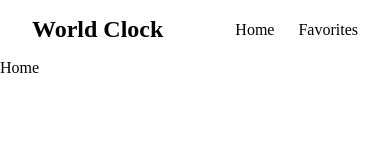
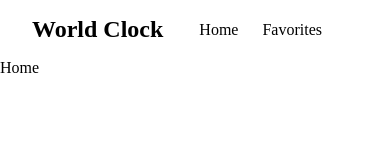
Before and after one commit to Sterje/typescript-exam, a React (Vite) app: page / in a window 390 px wide. Shown: the top 160 px of the page. Built offline with nearby package versions, Linux system fonts and the light colour scheme.

Commit message:
working on hamburgermenu

```diff
--- a/src/components/Navbar/Navbar.css
+++ b/src/components/Navbar/Navbar.css
@@ -1,11 +1,9 @@
 .navbar {
-  position: relative;
   display: flex;
   justify-content: space-between;
   align-items: center;
   padding: 1rem 2rem;
   color: rgb(0, 0, 0);
-  z-index: 1000;
 }
 
 .logo {
--- a/src/components/Navbar/Navbar.tsx
+++ b/src/components/Navbar/Navbar.tsx
@@ -10,6 +10,11 @@ const Navbar: React.FC = () => {
             <NavLink to="/">Home</NavLink>
             <NavLink to="/favorites">Favorites</NavLink>
         </section>
+        <section className="hamburger">
+            <span></span>
+            <span></span>
+            <span></span>
+        </section>
 
     </nav>
   )
```
